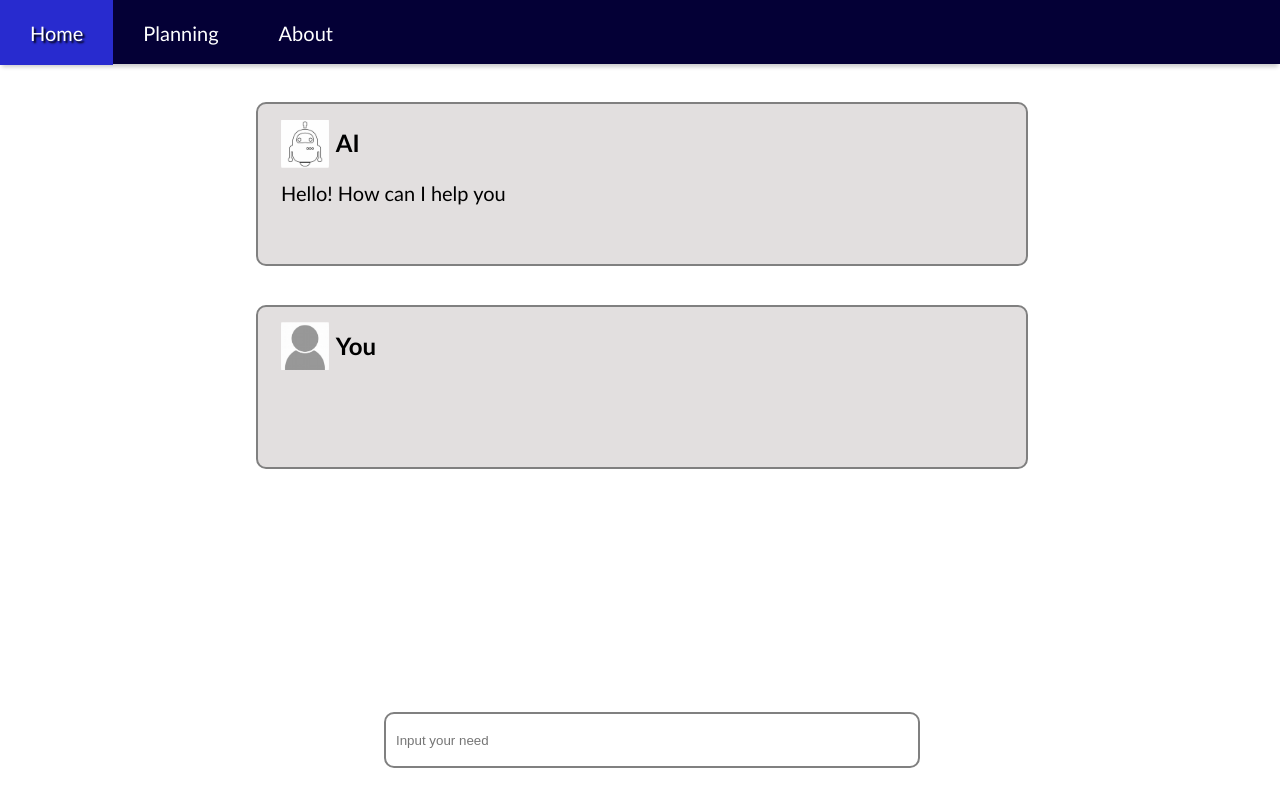
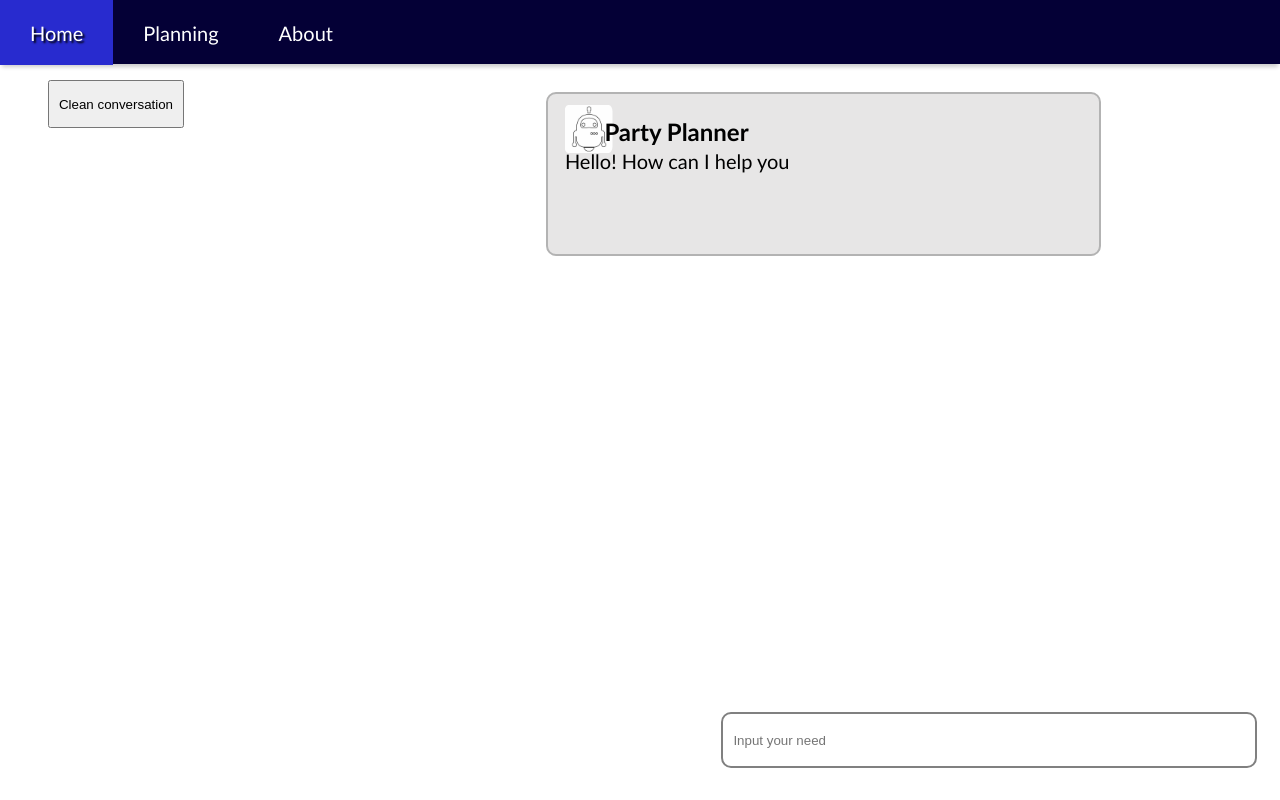
Before and after one commit to Sslithercode/SocialSourcedLocal, a Flask app: page /planning in a window 1280 px wide. Run offline with Flask 3, Linux system fonts and the light colour scheme.

Commit message:
fixing interact styling

```diff
--- a/webapp/main.py
+++ b/webapp/main.py
@@ -2,6 +2,8 @@
 
 app = Flask(__name__)
 app.secret_key = "hello"
+
+messages = []
 
 @app.route("/")
 def home():
@@ -11,13 +13,21 @@
 def interact():
     if request.method == "POST":
         response = request.form["userInput"]
-        return render_template("interact.html", answer = response) #must have a return statement so I will just put it like this for now
+        messages.append(response)
+        return render_template("interact.html", data = messages)
     else:
-        return render_template("interact.html", answer = "")
+        return render_template("interact.html", data = messages)
 
 @app.route("/about")
 def about():
     return render_template("about.html")
 
+@app.route('/clean_list', methods=['POST'])
+def clean_list():
+    global messages
+    messages = []
+    return redirect(url_for("interact"))
+
+
 if __name__ == "__main__":
     app.run(debug = True)
--- a/webapp/static/style.css
+++ b/webapp/static/style.css
@@ -90,10 +90,14 @@
 
 
 /*interact page style*/
+.wrapper{
+    overflow-x: auto;
+}
+
 .inputBox{
     position:fixed;
     bottom:2rem;
-    margin-left: 30%;
+    margin-left: 28%;
     width: 40%;
 }
 .inputBox input{
@@ -104,10 +108,19 @@
     padding:2px 10px;
 }
 
+#clearButton{
+    height: 3rem;
+    width: 8.5rem;
+    position:fixed;
+    top:5rem;
+    left:3rem;
+}
+
 .output{
     width: 60%;
     height: 25rem;
     margin-left: 20%;
+
 }
 
 .textBubble{
@@ -116,9 +129,9 @@
     margin-bottom: 0;
     width:100%;
     height:10rem;
-    border: 2px solid gray;
+    border: 2px solid rgb(179, 179, 179);
     border-radius: 10px;
-    background-color: rgb(226, 223, 223);
+    background-color: rgb(231, 230, 230);
 
 }
 
@@ -142,6 +155,9 @@
     margin-left: 10%;
     padding:4px 1px;
 }
+
+
+
 
 /*about page styling*/
 body#about{
--- a/webapp/templates/base.html
+++ b/webapp/templates/base.html
@@ -19,4 +19,7 @@
 
 
 </body>
+
+{%block script%}
+{%endblock%}
 </html>
--- a/webapp/templates/interact.html
+++ b/webapp/templates/interact.html
@@ -3,25 +3,41 @@
 {%block id%}id = "interact"{%endblock%}
 {%block content%}
 
-<div class = "inputBox">
-    <form action = "#" method = "post">
-        <input type = "text" name = "userInput" placeholder="Input your need">
-    </form>
-</div>
-
+<div class = "wrapper" id = "wrapper">
     <div class = "output">
         <div class = "textBubble">
             <img src = "../static/ai.jpg" alt = "AIProfile">
-        <h2>AI</h2>
+            <h2>Party Planner</h2>
             <p>Hello! How can I help you</p> <!--{{aiResponse}}-->
         </div>
 
+        {% for i in data %}
             <div class = "textBubble">
                 <img src = "../static/user.jpg" alt = "userProfile">
                 <h2>You</h2>
-        <p>{{answer}}</p>
+                <p>{{i}}</p>
             </div>
+        {% endfor %}
+    </div>
+
+    <div class = "inputBox">
+        <form action = "#" method = "post">
+            <input type = "text" id = "userInput" name = "userInput" placeholder="Input your need">
+        </form>
+    </div>
+    <form action="/clean_list" method="post">
+        <input type="submit" id="clearButton" value="Clean conversation">
+    </form>
 
 </div>
 
 {%endblock%}
+
+{%block script%}
+<script>
+    var message = document.getElementById("wrapper");
+    window.onload = function () {
+        message.scrollTo(0, message.scrollHeight);
+    };
+</script>
+{%endblock%}
```
Lines whose indentation alone changed are shown as unchanged.
